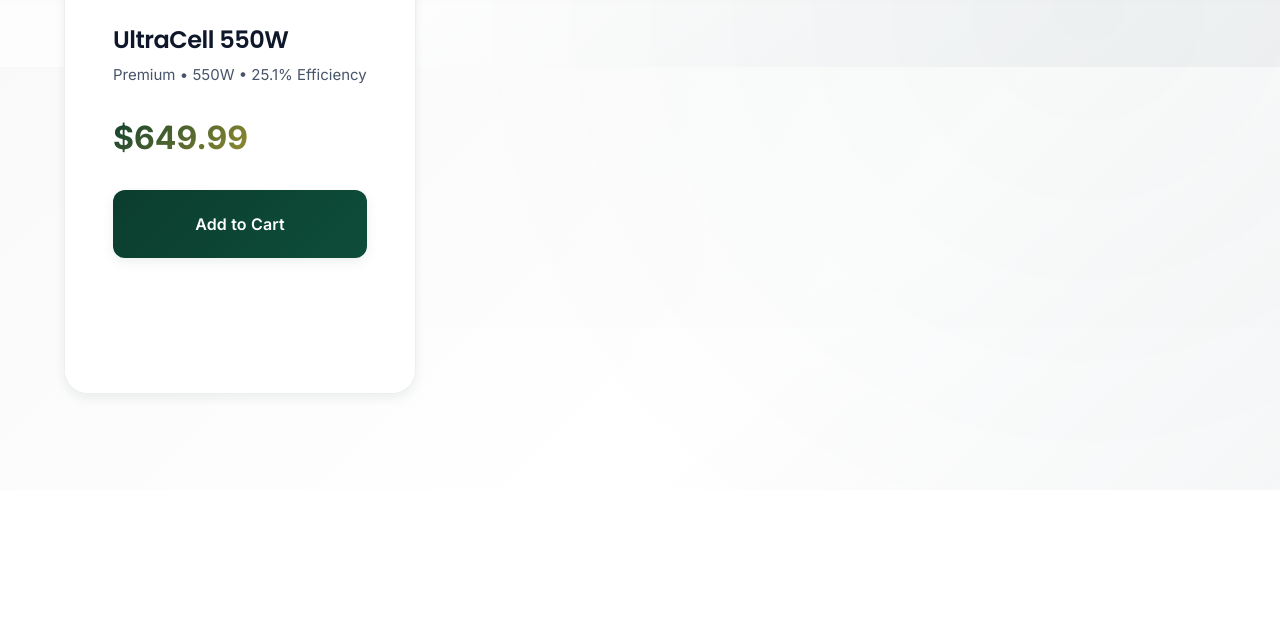
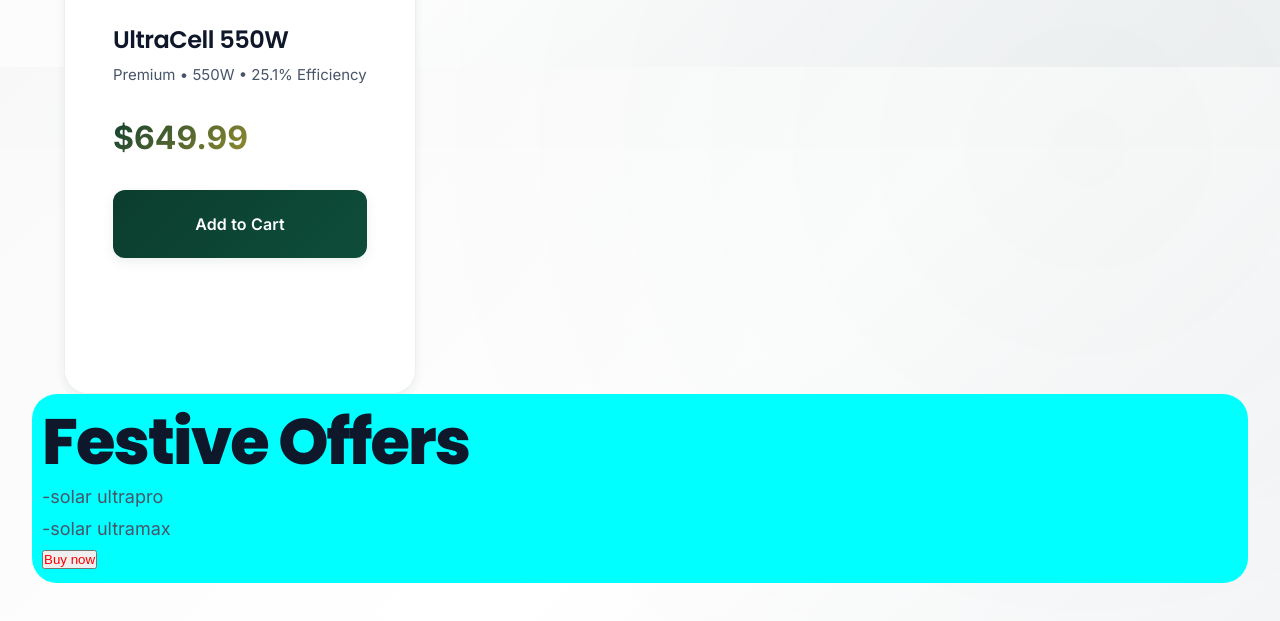
Before and after one commit to anirudh-mulky/weblab-final, a website: page frontend/products.html in a window 1280 px wide. Shown: the part 1533-2154 px from the top of the page. Before the commit the page ends 2023 px from the top, so only its background shows below. Drawn offline with Linux system fonts and the light colour scheme; no server answers.

Commit message:
Update frontend files and prepare for final submission

```diff
--- a/frontend/products.html
+++ b/frontend/products.html
@@ -1,11 +1,21 @@
 <!DOCTYPE html>
 <html lang="en">
+
 <head>
     <meta charset="UTF-8">
     <meta name="viewport" content="width=device-width, initial-scale=1.0">
     <title>Solar Panels - Products</title>
     <link rel="stylesheet" href="css/style.css">
 </head>
+<style>
+    .festival-offers {
+        background-color: aqua;
+        box-shadow: black;
+        padding: 10px;
+        border-radius: 25px;
+    }
+</style>
+
 <body>
 
     <nav class="navbar">
@@ -29,9 +39,19 @@
     <section class="section" style="margin-top: 80px;">
         <div class="container">
             <h2 class="section-title">Premium Solar Panels</h2>
-            <p class="section-subtitle">Choose from our selection of high-efficiency solar panels designed for maximum performance.</p>
+            <p class="section-subtitle">Choose from our selection of high-efficiency solar panels designed for maximum
+                performance.</p>
 
             <div class="products-grid" id="products-grid">
+            </div>
+        </div>
+        <div>
+            <div class="festival-offers">
+                <h1>Festive Offers</h1>
+
+                <p>-solar ultrapro</p>
+                <p>-solar ultramax</p>
+                <button style="color: red;">Buy now</button>
             </div>
         </div>
     </section>
@@ -40,4 +60,5 @@
     <script src="js/main.js"></script>
     <script src="js/products.js"></script>
 </body>
+
 </html>
```
Also changed, not shown: frontend/index.html (+15 -6 lines), frontend/product-detail.html (+2 -0 lines).
